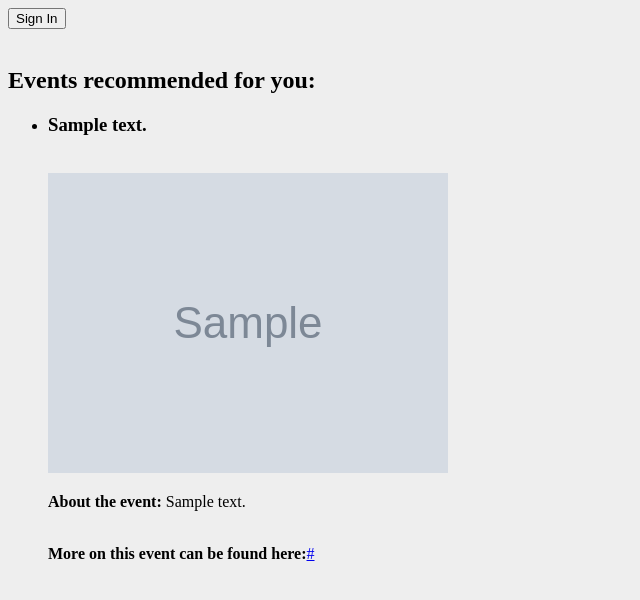
After one commit to kazshidara/jobsearch-engine-project, a Flask app: page /user-events in a window 1280 px wide. The commit adds this page. Shown: the top 600 px of the page, without its empty margins (0-640 px from the left). Run offline with Flask 2, Linux system fonts and the light colour scheme; tables that the repository leaves empty hold one stand-in row (values such as "Sample post"); grey boxes marked "Sample" are stand-in pictures; a database or web service that is not in the repository returns one stand-in record (values such as "Sample title"); data that the repository does not hold is empty; some libraries are stand-ins or nearby versions.

Commit message:
Integrated Eventbrite API to render event listings that are related to Tech and debugged chart code so that tooltips are customized and showing info from specific jobs user rated

```diff
--- a/API.py
+++ b/API.py
@@ -1,8 +1,12 @@
 
 import requests
 import json
-from sys import argv
-from pprint import pformat
+
+
+
+EVENTBRITE_URL = "'https://www.eventbriteapi.com/v3/categories?token=W5TEINASBAG56UPMVLKI'"
+
+
 
 
 # edit so that function only calls API for certain job instead of calling the API
@@ -18,11 +22,27 @@ def get_api_data():
     data = response.json()
 
 
+    return data # this returned a list of job listing objects
+
+
+################################################################################
+################################################################################
+def get_events_api():
+    """Calls Eventbrite API and returns a list of events catered to User's progress"""
+
+
+    #this is for tech networking events only
+    payload = {'token' : 'W5TEINASBAG56UPMVLKI'}
+    url = "https://www.eventbriteapi.com/v3/events/search/?q=tech+networking&sort_by=date&location.address=California"
+
+    response = requests.get(url, params=payload)
+
+    data = response.json()
+
+    return data
 
 
 
-    return data # this returned a list of job listing objects
 
 
-
-get_api_data()
+get_events_api()
--- a/server.py
+++ b/server.py
@@ -218,9 +218,8 @@ def record_rating():
     user_id = session.get('user_id')
 
     if not user_id:
-        flash("You're not logged in.")
+        flash("You're not logged in. Please login to submit a rating!")
         return redirect("/login")
-
 
     else:
 
@@ -314,18 +313,28 @@ def return_user_ratings():
 
     user = User.query.options(db.joinedload('ratings')).get(user_id)
 
-    job_object = db.session.query(Job).join(Rating, Job.job_id == Rating.job_id).filter(Rating.user_id==f'{user_id}').all()
+    job_object = db.session.query(Job, Rating).join(Rating, Job.job_id == Rating.job_id).filter(Rating.user_id==f'{user_id}').all()
     print("ALL JOB OBJECTS FOR USERRRRRR", job_object)
 
-    company_list = []
-    title_list = []
-    location_list = []
 
+    # Each point in the graph will represent:
+    #  company name
+    #  job title
+    #  location
+
+    user_ratings = []
     for job in job_object:
-        company_list.append(job.company)
-        title_list.append(job.title)
-        location_list.append(job.location)
-    print(company_list, title_list, location_list)
+        print("Job in job list: ", job)
+
+        user_ratings.append({
+            "title" : job[0].title,
+            "company" : job[0].company,
+            "location" : job[0].location,
+            "rating" : job[1].rating
+            })
+    print("USER RATINGS:", user_ratings)
+
+
 
         #create a new list that has all the job objects that user has rated already
         #user.ratings = all the ratings that specific user has rated
@@ -335,39 +344,21 @@ def return_user_ratings():
 
 
     for rating in jobs_rated:
-        print(rating)
         rating_list.append(rating.rating)
-    print(rating_list)
-
-    ######################################################################################
-
-    # First get job objects for each job user has rated(join) in a list
-    # Append necessary information that I want to display on the tooltip into separate lists
-    # "data": [rating_list, company_list, title_list, location_list ]
 
 
-# select * from ratings_table as r inner join (
-# select * from jobs_table) as j on r.job_id = j.job_id
-# where user_id = 12;
-
-
-
-
-    # ######################################################################################
-
-
-    # x_axis has the number of ratings the user has made, counting the number using indices
+    # # x_axis has the number of ratings the user has made, counting the number using indices
     x_axis = []
-    for i,rating in enumerate(jobs_rated):
+    for i,rating in enumerate(user_ratings):
         x_axis.append(i+1)
 
 
     data_dict = {
-
+                "data_points" : user_ratings,
                 "labels": x_axis,
                 "datasets": [
                     {
-                        "data": [rating_list,company_list, title_list, location_list],
+                        "data": rating_list,
                         "backgroundColor": [
                             "#99d8c9"],
                         "hoverBackgroundColor": [
@@ -376,7 +367,7 @@ def return_user_ratings():
             }
 
 
-    return jsonify(data_dict)
+    return jsonify(data_dict)   #data_dict is what gets passed into JS function(data)
 
 
 
@@ -386,8 +377,10 @@ def return_saved_jobs():
     """Returns all the jobs that a user saved."""
 
     user_id = session.get('user_id')
+    print(user_id)
     valid_user = User.query.get(user_id)
-    if not valid_user:
+    print("VALIDDD USERRRR", valid_user)
+    if valid_user is None:
         flash("Please sign in first to save this job")
         return redirect("/login")
 
@@ -451,6 +444,21 @@ def show_user_rating_avg():
 
 
 
+@app.route("/user-events")
+def show_user_events():
+    """Calling Eventbrite API and showing a list of user's recommended Eventbrite events"""
+
+
+    payload = {'token' : 'W5TEINASBAG56UPMVLKI'}
+    url = "https://www.eventbriteapi.com/v3/events/search/?q=tech&sort_by=date&location.address=California"
+
+    response = requests.get(url, params=payload)
+
+    events = response.json()
+
+
+    return render_template("recommended_events.html", events=events)
+
 
 
 
--- /dev/null
+++ b/templates/recommended_events.html
@@ -0,0 +1,32 @@
+{% extends 'base.html' %}
+
+{% block title %}Recommended Events{% endblock %}
+
+{% block content %}
+
+  <div>
+
+      <h2>Events recommended for you:</h2>
+
+      <ul>
+
+        {% for event in events['events'] %}
+
+
+          <li><h3> {{ event['name']['text'] }} </h3></li><br>
+          <img src="{{event['logo']['url']}}" style="display: right">
+          <p><b> About the event:</b> {{event['summary']}}</p><br>
+            <b>More on this event can be found here:</b><a href="{{ event['url']}}">{{ event['url']}} </a>
+            <br>
+            <br>
+            <br>
+
+
+        {% endfor %}
+
+      </ul>
+
+
+  </div>
+
+{% endblock %}
```
Also changed, not shown: templates/user_profile.html (+29 -5 lines).
